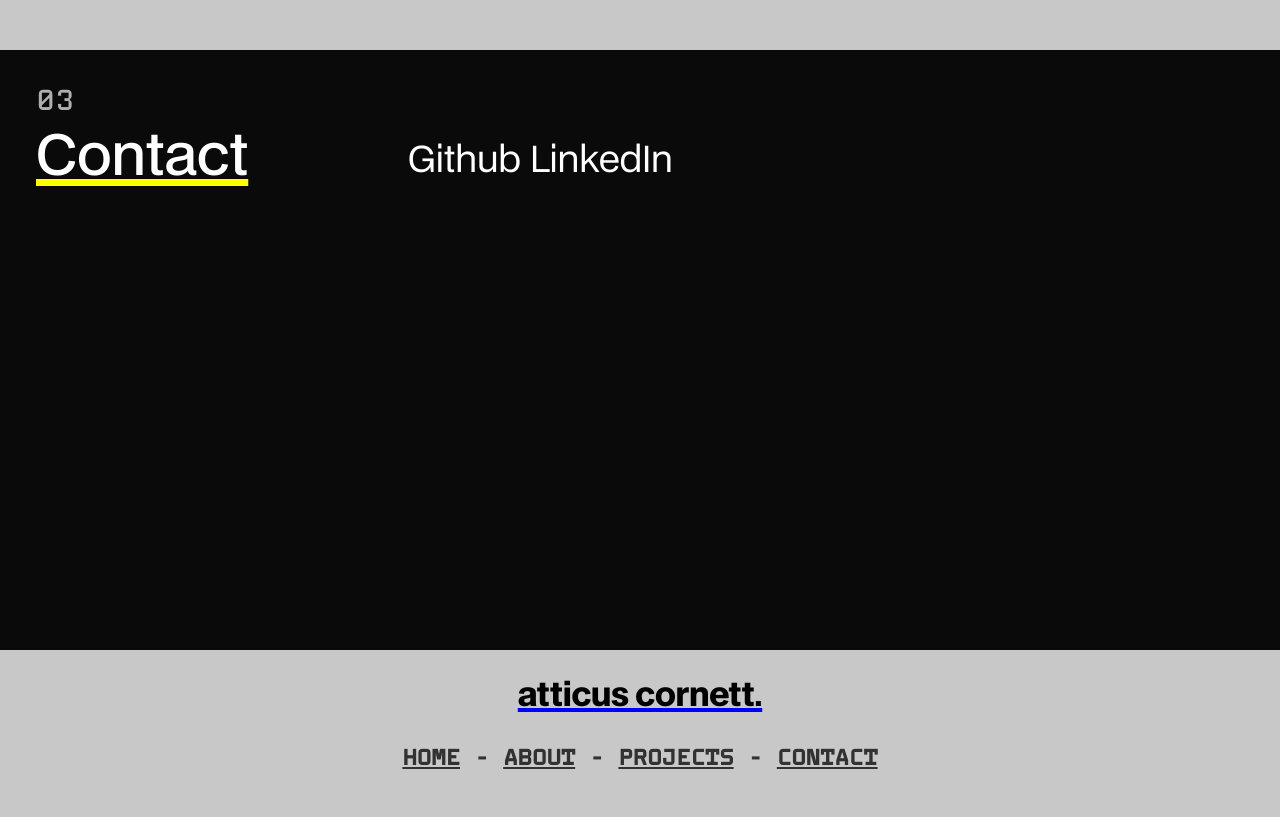
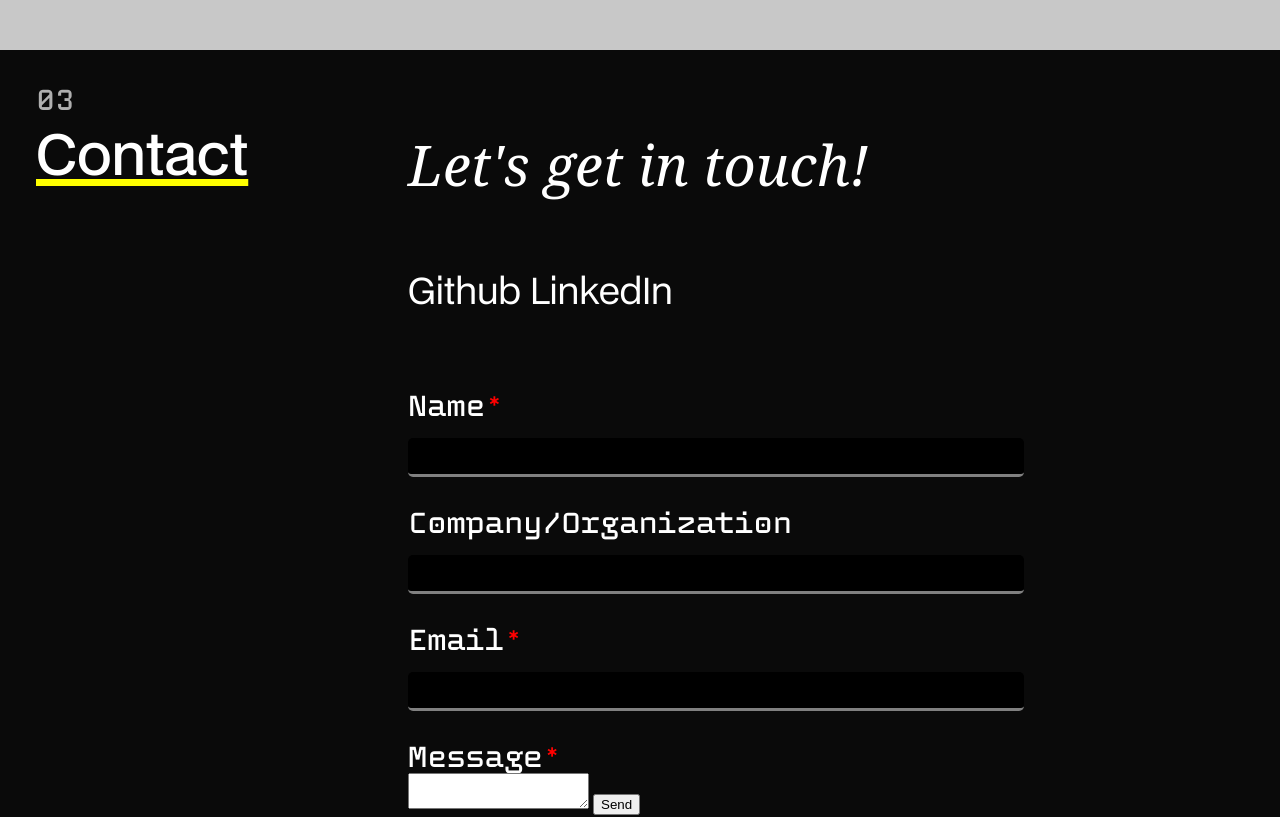
Before and after one commit to atticuscornett/atticuscornett.github.io, a SvelteKit app: page / in a window 1280 px wide. Shown: the part 3100-3917 px from the top of the page. Built offline with nearby package versions, Linux system fonts and the light colour scheme.

Commit message:
Add Contact Form

```diff
--- a/src/routes/+page.svelte
+++ b/src/routes/+page.svelte
@@ -80,10 +80,37 @@ getRandomFeaturedProject();
         <h2 class="underline yellow-underline">Contact</h2>
     </div>
     <div class="right-side">
+        <h2 class="contact-header">Let's get in touch!</h2>
         <p>
             Github
             LinkedIn
         </p>
+
+        <form action="https://forms.un-static.com/forms/3bcb926c6f6afaf85183f7631e6ebee4df861f9b" method="POST">
+            <label>
+                Name<span class="red">*</span><br>
+                <input type="text" name="name" required>
+            </label>
+            <br>
+
+            <label>
+                Company/Organization<br>
+                <input type="text" name="company" required>
+            </label>
+            <br>
+
+            <label>
+                Email<span class="red">*</span><br>
+                <input type="email" name="email" required>
+            </label>
+            <br>
+
+            <label>
+                Message<span class="red">*</span><br>
+                <textarea name="message" required></textarea>
+            </label>
+            <button type="submit">Send</button>
+        </form>
     </div>
 </Section>
 
@@ -112,6 +139,39 @@ getRandomFeaturedProject();
         margin-top: 4rem;
         margin-bottom: 4rem;
         font-family: BDO Grotesk, sans-serif;
+    }
+
+    label {
+        color: white;
+        font-family: Iptex, monospace;
+        font-size: 2rem;
+        margin-bottom: 0;
+        margin-top: 0;
+    }
+
+    label input {
+        background: black;
+        border: none;
+        border-bottom: gray 0.2rem solid;
+        color: white;
+        font-weight: 400;
+        width: 600px;
+        max-width: 100%;
+        font-size: 1.5rem;
+        margin-top: 1rem;
+        margin-bottom: 1.5rem;
+        border-radius: 5px;
+        padding: 0 0.5rem 0 0.5rem;
+        font-family: "BDO Grotesk", sans-serif;
+    }
+
+    label input:focus-visible {
+        outline: none;
+        border-bottom: white 0.2rem solid;
+    }
+
+    .red {
+        color: red;
     }
 
 
@@ -221,6 +281,11 @@ getRandomFeaturedProject();
         display: flex;
     }
 
+    .contact-header {
+        font-family: "Noto Serif", serif;
+        margin-top: 3.5rem;
+    }
+
     .top-margin {
         margin-top: 1rem;
     }
```
